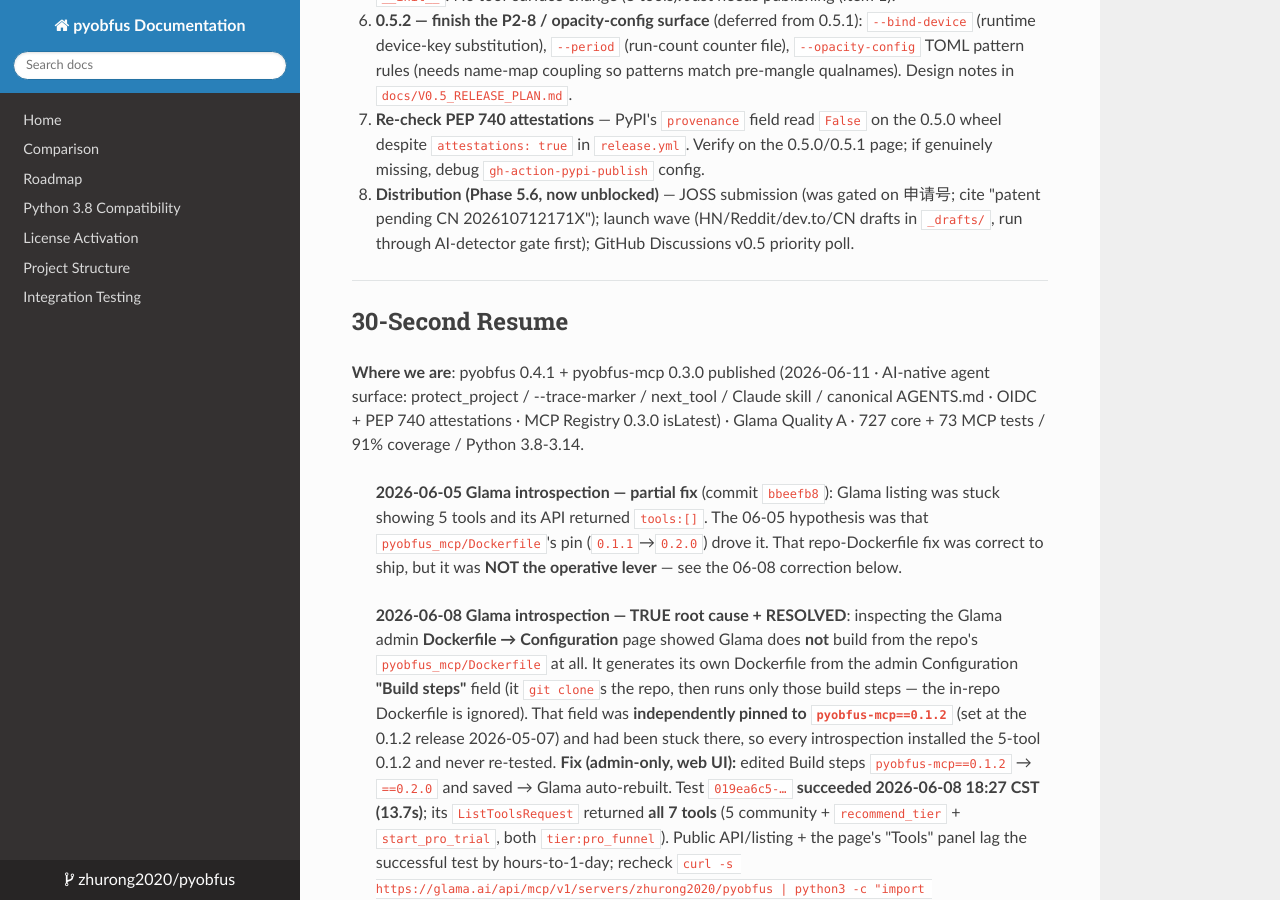
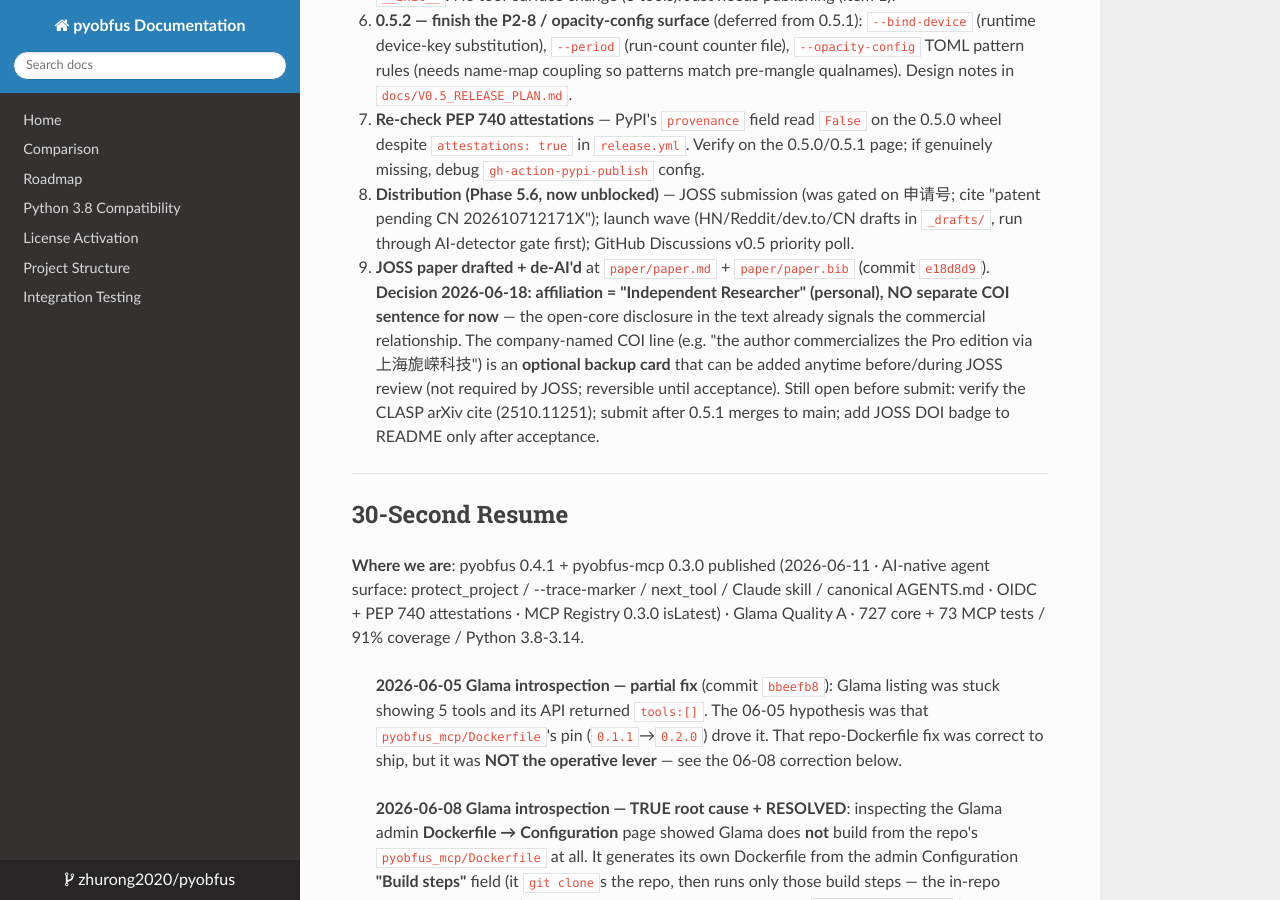
Before and after one commit to zhurong2020/pyobfus, an MkDocs documentation site: the page built from docs/POST_V0.4_TODO.md, in a window 1280 px wide and 900 px high, scrolled down 747 px. Built offline with MkDocs 1.6.1, drawn with Linux system fonts in a browser that asks for light colours; nearby versions of some CDN libraries.

Commit message:
docs(todo): JOSS affiliation=personal; company COI is optional backup card
Co-Authored-By: Claude Opus 4.8 (1M context) <noreply@anthropic.com>
Claude-Session: https://claude.ai/code/session_01DQXakWkcQp4RvUfNxtTEDd

```diff
--- a/docs/POST_V0.4_TODO.md
+++ b/docs/POST_V0.4_TODO.md
@@ -18,6 +18,7 @@
 3. **0.5.2 — finish the P2-8 / opacity-config surface** (deferred from 0.5.1): `--bind-device` (runtime device-key substitution), `--period` (run-count counter file), `--opacity-config` TOML pattern rules (needs name-map coupling so patterns match pre-mangle qualnames). Design notes in `docs/V0.5_RELEASE_PLAN.md`.
 4. **Re-check PEP 740 attestations** — PyPI's `provenance` field read `False` on the 0.5.0 wheel despite `attestations: true` in `release.yml`. Verify on the 0.5.0/0.5.1 page; if genuinely missing, debug `gh-action-pypi-publish` config.
 5. **Distribution (Phase 5.6, now unblocked)** — JOSS submission (was gated on 申请号; cite "patent pending CN 202610712171X"); launch wave (HN/Reddit/dev.to/CN drafts in `_drafts/`, run through AI-detector gate first); GitHub Discussions v0.5 priority poll.
+   - **JOSS paper drafted + de-AI'd** at `paper/paper.md` + `paper/paper.bib` (commit `e18d8d9`). **Decision 2026-06-18: affiliation = "Independent Researcher" (personal), NO separate COI sentence for now** — the open-core disclosure in the text already signals the commercial relationship. The company-named COI line (e.g. "the author commercializes the Pro edition via 上海旎嵘科技") is an **optional backup card** that can be added anytime before/during JOSS review (not required by JOSS; reversible until acceptance). Still open before submit: verify the CLASP arXiv cite (2510.11251); submit after 0.5.1 merges to main; add JOSS DOI badge to README only after acceptance.
 
 ---
 
```
